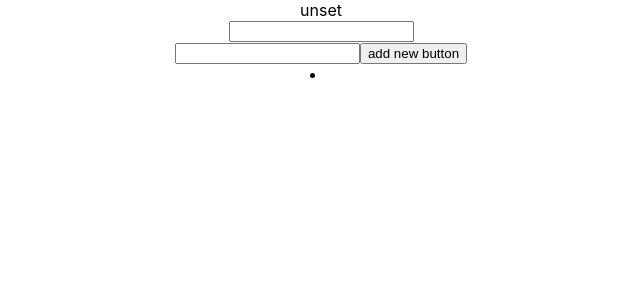
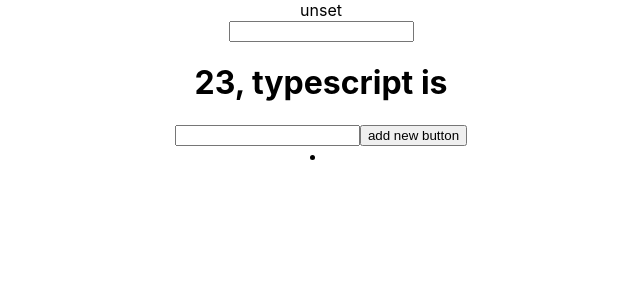
Before and after one commit to NLI262/practice-git, a React (Create React App) app: page / in a window 1280 px wide. Shown: the top 300 px of the page, without its empty margins (319-959 px from the left). Built offline with nearby package versions, Linux system fonts and the light colour scheme; no server answers.

Commit message:
functions in typescript

```diff
--- a/src/Dashboard.tsx
+++ b/src/Dashboard.tsx
@@ -7,11 +7,11 @@
 interface Dash {
     projectName: string;
     projects: Array<any>
+   // returnJSX: (id: number, message: string, ping: string) => JSX.Element;
+
+
 }
-let detail = {
-    firstName: "harsha",
-    lastName: "Vishnuvajhala"
-}
+
 interface StateforDashboard {
     value: string,
     list: Array<string>
@@ -37,17 +37,22 @@
         })
 
     }
+    returnJSX = (id: number, message: string) => {
+        return <div><h1>{id}, {message} </h1></div>
+    }
     render() {
 
         return (<div>
             <Header />
-            <TextField text={this.state.value} handleChange={this.handleChange}/>
+            <TextField text={this.state.value} handleChange={this.handleChange} returnJSX={this.returnJSX} />
+
             <input value={this.state.value} onChange={this.handleChange} />
             <Button onClick={this.handleSubmit} text="add new button" />
             <li>
                 {this.state.list}
-                {console.log(this.state.list)}
             </li>
+
+
 
         </div>)
     }
--- a/src/Input.tsx
+++ b/src/Input.tsx
@@ -11,16 +11,18 @@
     i?: number;
     fn?: (bob: string) => void;
     person?: Person;
-    handleChange: (event: React.ChangeEvent<HTMLInputElement>)=> any;
+    handleChange: (event: React.ChangeEvent<HTMLInputElement>) => any;
+    returnJSX: (id: number, message: string) => JSX.Element;
+
 }
 
 
-export const TextField: React.FC<Props> = ({ text, handleChange }) => {
+export const TextField: React.FC<Props> = ({ text, handleChange, returnJSX }) => {
 
     return (
         <div >
             <input value={text} onChange={handleChange} />
-
+            {returnJSX(23, "typescript  is")}
         </div>
     );
 };
```
